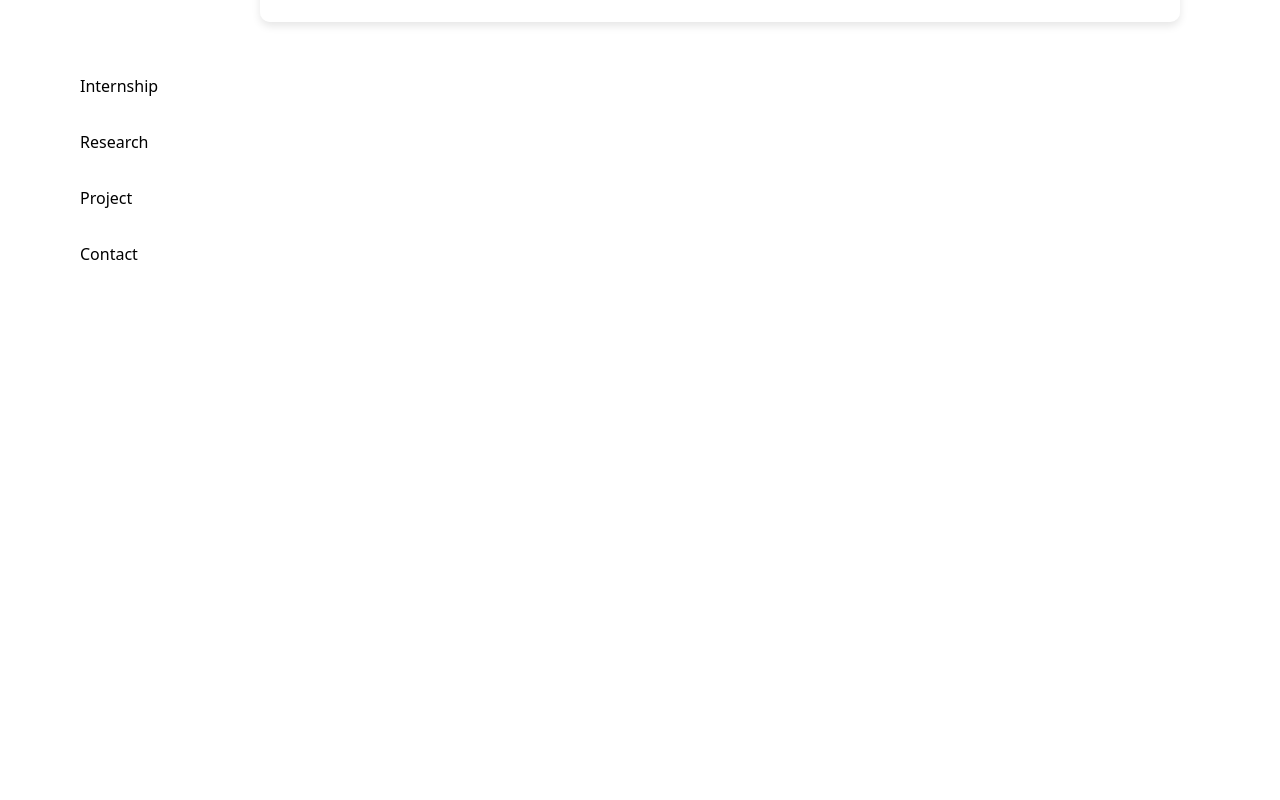
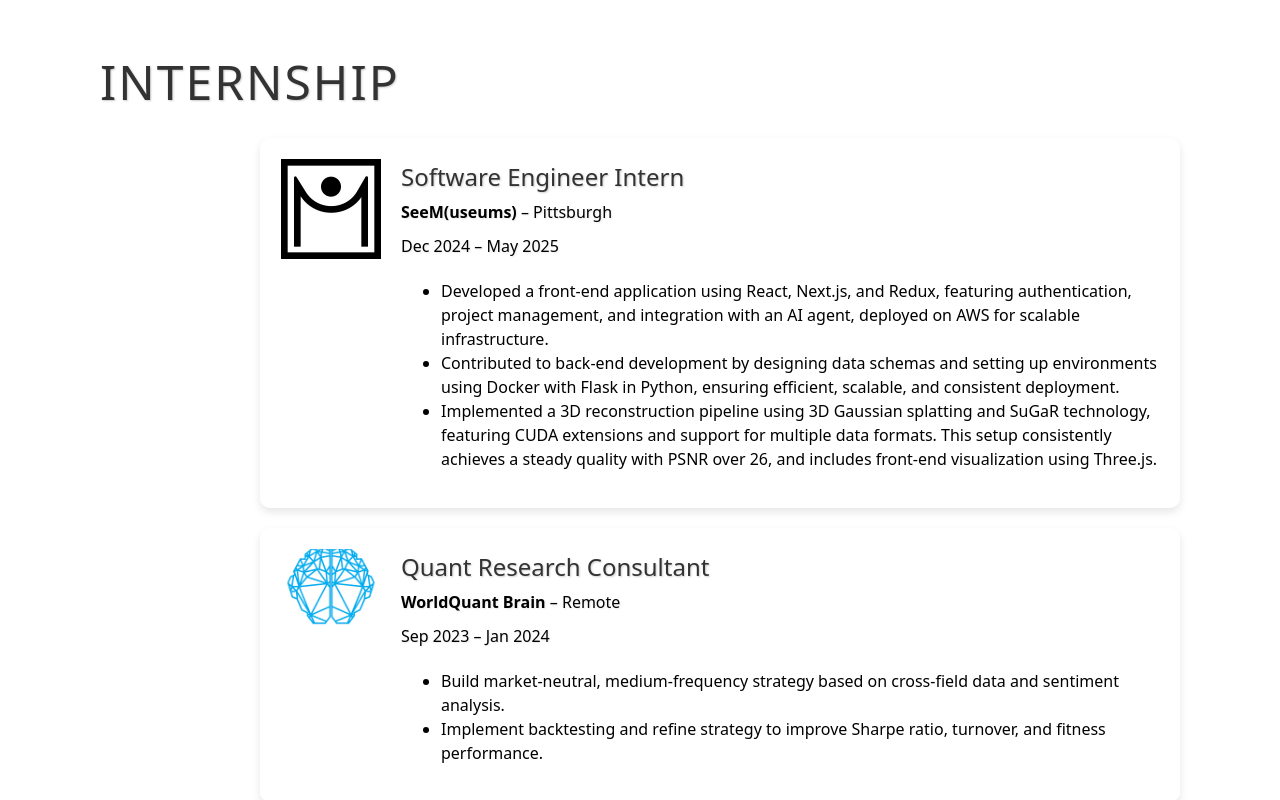
Before and after one commit to Normanisfine/limjiannn, a Next.js app: page / in a window 1280 px wide. Shown: the part 1680-2480 px from the top of the page. Before the commit the page ends 2026 px from the top, so only its background shows below. Built offline with nearby package versions, Linux system fonts and the light colour scheme.

Commit message:
update:intern

```diff
--- a/src/app/bg.css
+++ b/src/app/bg.css
@@ -17,7 +17,7 @@
 .container div:nth-child(1) {
   height: 90%;
   width: 80%;
-  background-color: #87CEFA; /* Light Sky Blue */
+  background-color: #87CEFA;
   left: -29%;
   top: -10%;
 }
@@ -25,7 +25,7 @@
 .container div:nth-child(2) {
   height: 80%;
   width: 70%;
-  background-color: #40E0D0; /* Turquoise */
+  background-color: #40E0D0;
   top: -12%;
   right: -12%;
   animation-delay: 8s;
@@ -34,7 +34,7 @@
 .container div:nth-child(3) {
   height: 65%;
   width: 80%;
-  background-color: #ADD8E6; /* Light Blue */
+  background-color: #ADD8E6;
   bottom: -15%;
   right: -20%;
   animation-delay: 0.3s;
@@ -43,7 +43,7 @@
 .container div:nth-child(4) {
   height: 50%;
   width: 75%;
-  background-color: #90EE90; /* Light Green */
+  background-color: #90EE90;
   bottom: -10%;
   left: -18%;
   animation-delay: 1.2s;
--- a/src/components/Education/Education.css
+++ b/src/components/Education/Education.css
@@ -119,3 +119,41 @@
   color: #FFFFFF; /* White font color */
   background-color: rgb(8, 98, 106); /* Solid blue on hover */
 }
+
+/* Media Queries for Smaller Screens */
+@media (max-width: 768px) {
+  .edu-container h1 {
+    font-size: 2rem; /* Reduce font size for smaller screens */
+    margin-left: 0; /* Remove left margin */
+  }
+
+  .edu-content {
+    flex-direction: column; /* Stack content vertically */
+    width: 100%; /* Full width */
+    margin-left: 0; /* Remove left margin */
+  }
+
+  .edu-logo {
+    margin-right: 0; /* Remove right margin */
+    margin-bottom: 10px; /* Add bottom margin */
+  }
+
+  .edu-logo img {
+    width: 80px; /* Adjust logo size */
+    height: 80px; /* Adjust logo size */
+  }
+}
+
+@media (max-width: 480px) {
+  .edu-container h1 {
+    font-size: 1.5rem; /* Further reduce font size for very small screens */
+  }
+
+  .edu-details h2 {
+    font-size: 1.25rem; /* Reduce font size for smaller screens */
+  }
+
+  .edu-details p, .edu-details ul {
+    font-size: 0.875rem; /* Reduce font size for smaller screens */
+  }
+}
--- a/src/components/Education/Education.tsx
+++ b/src/components/Education/Education.tsx
@@ -52,7 +52,7 @@ export default function Education() {
           <div>
             <ul>
               <li>Worked as a peer tutor for Calculus III at TRIO program.</li>
-              <li>Involved in project development in the NYU Robotics Club (High-Speed Research Network and Drone subgroups).</li>
+              {/* <li>Involved in project development in the NYU Robotics Club (High-Speed Research Network and Drone subgroups).</li> */}
             </ul>
           </div>
 
--- a/src/components/Header/Header.tsx
+++ b/src/components/Header/Header.tsx
@@ -1,20 +1,42 @@
 'use client';
 
-import React from 'react';
+import React, { useState, useEffect, useRef } from 'react';
 import './Header.css';
 import { useRouter } from 'next/navigation';
 
 export default function Header() {
   const router = useRouter();
+  const [isNavOpen, setIsNavOpen] = useState(false);
+  const navRef = useRef<HTMLDivElement>(null);
 
   const handleTitleClick = () => {
     router.push('/');
   };
 
+  const toggleNav = () => {
+    setIsNavOpen(!isNavOpen);
+  };
+
+  const handleClickOutside = (event: MouseEvent) => {
+    if (navRef.current && !navRef.current.contains(event.target as Node)) {
+      setIsNavOpen(false);
+    }
+  };
+
+  useEffect(() => {
+    document.addEventListener('mousedown', handleClickOutside);
+    return () => {
+      document.removeEventListener('mousedown', handleClickOutside);
+    };
+  }, []);
+
   return (
     <header className="header">
-      <h1 className="header-title" onClick={handleTitleClick} >Mingjian Li</h1>
-      <nav className="header-nav">
+      <h1 className="header-title" onClick={handleTitleClick}>Mingjian Li</h1>
+      <button className="nav-toggle" onClick={toggleNav}>
+        ☰
+      </button>
+      <nav ref={navRef} className={`header-nav ${isNavOpen ? 'open' : ''}`}>
         <ul>
           <li><a href="#about">About</a></li>
           <li><a href="#education">Education</a></li>
--- a/src/components/Internship/Internship.css
+++ b/src/components/Internship/Internship.css
@@ -0,0 +1,111 @@
+.internship-container {
+    display: flex;
+    flex-direction: column;
+    align-items: flex-start; /* Align items to the start (left) */
+    text-align: left; /* Align text to the left */
+    padding: 20px;
+    width: 100%; /* Make the container span the full width */
+  }
+
+  .internship-container h1 {
+    font-size: 3rem; /* Adjust the font size as needed */
+    color: #333; /* Change the color as needed */
+    margin-bottom: 20px; /* Add some space below the heading */
+    text-transform: uppercase; /* Transform text to uppercase */
+    letter-spacing: 2px; /* Add some letter spacing */
+    text-shadow: 1px 1px 2px rgba(0, 0, 0, 0.2); /* Subtle shadow */
+  }
+
+  .internship-details {
+    display: flex;
+    align-items: flex-start; /* Align items to the start (left) */
+    text-align: left; /* Align text to the left */
+    margin-bottom: 20px;
+    padding: 20px;
+    background-color: rgba(255, 255, 255, 0.3); /* Semi-transparent white background */
+    border-radius: 10px; /* Rounded corners */
+    box-shadow: 0 4px 8px rgba(0, 0, 0, 0.1); /* Subtle shadow for card effect */
+    border: 1px solid rgba(255, 255, 255, 0.4); /* Light border */
+    backdrop-filter: blur(10px); /* Blur effect for plastic wrap appearance */
+    width: calc(100% - 10rem); /* Make the details span the full width minus the left margin */
+    margin-left: 10rem; /* Add left margin */
+  }
+
+  .internship-logo-container {
+    margin-right: 20px; /* Add some space between the logo and the content */
+    flex-shrink: 0; /* Prevent the logo container from shrinking */
+  }
+
+  .internship-logo {
+    width: 100px; /* Fixed width */
+    height: 100px; /* Fixed height */
+    object-fit: cover; /* Ensure the image scales correctly within the specified dimensions */
+  }
+
+  .internship-content {
+    display: flex;
+    flex-direction: column;
+  }
+
+  .internship-details h2 {
+    margin: 0;
+    font-size: 1.5rem;
+    color: #333;
+    text-shadow: 1px 1px 2px rgba(0, 0, 0, 0.2); /* Subtle shadow */
+  }
+
+  .internship-details p {
+    margin: 5px 0;
+    font-size: 1rem;
+    color: #000000;
+    text-shadow: 1px 1px 2px rgba(0, 0, 0, 0.1); /* Subtle shadow */
+  }
+
+  .internship-details ul {
+    display: block;
+    list-style-type: disc;
+    margin-block-start: 1em;
+    margin-block-end: 1em;
+    margin-inline-start: 0px;
+    margin-inline-end: 0px;
+    padding-inline-start: 40px;
+    unicode-bidi: isolate;
+  }
+
+  /* Media Queries for Smaller Screens */
+  @media (max-width: 768px) {
+    .internship-container h1 {
+      font-size: 2rem; /* Reduce font size for smaller screens */
+      margin-left: 0; /* Remove left margin */
+    }
+
+    .internship-details {
+      flex-direction: column; /* Stack logo and content vertically */
+      width: 100%; /* Full width */
+      margin-left: 0; /* Remove left margin */
+    }
+
+    .internship-logo-container {
+      margin-right: 0; /* Remove right margin */
+      margin-bottom: 10px; /* Add bottom margin */
+    }
+
+    .internship-logo {
+      width: 80px; /* Adjust logo size */
+      height: 80px; /* Adjust logo size */
+    }
+  }
+
+  @media (max-width: 480px) {
+    .internship-container h1 {
+      font-size: 1.5rem; /* Further reduce font size for very small screens */
+    }
+
+    .internship-details h2 {
+      font-size: 1.25rem; /* Reduce font size for smaller screens */
+    }
+
+    .internship-details p, .internship-details ul {
+      font-size: 0.875rem; /* Reduce font size for smaller screens */
+    }
+  }
--- a/src/components/Internship/Internship.tsx
+++ b/src/components/Internship/Internship.tsx
@@ -1,8 +1,74 @@
-import React from 'react'
-import './Internship.css'
+import React from 'react';
+import Image from 'next/image';
+import './Internship.css';
 
 export default function Internship() {
+  const internships = [
+    {
+      title: 'Software Engineer Intern',
+      company: 'SeeM(useums)',
+      location: 'Pittsburgh',
+      duration: 'Dec 2024 – May 2025',
+      logo: '/assets/seemuseums_logo.jpeg', // Path to the logo
+      responsibilities: [
+        'Developed a front-end application using React, Next.js, and Redux, featuring authentication, project management, and integration with an AI agent, deployed on AWS for scalable infrastructure.',
+        'Contributed to back-end development by designing data schemas and setting up environments using Docker with Flask in Python, ensuring efficient, scalable, and consistent deployment.',
+        'Implemented a 3D reconstruction pipeline using 3D Gaussian splatting and SuGaR technology, featuring CUDA extensions and support for multiple data formats. This setup consistently achieves a steady quality with PSNR over 26, and includes front-end visualization using Three.js.',
+      ],
+    },
+    {
+      title: 'Quant Research Consultant',
+      company: 'WorldQuant Brain',
+      location: 'Remote',
+      duration: 'Sep 2023 – Jan 2024',
+      logo:'/assets/wq_logo.png', // Path to the logo
+      responsibilities: [
+        'Build market-neutral, medium-frequency strategy based on cross-field data and sentiment analysis.',
+        'Implement backtesting and refine strategy to improve Sharpe ratio, turnover, and fitness performance.',
+      ],
+    },
+    {
+      title: 'Audit Intern',
+      company: 'KPMG',
+      location: 'Shanghai, China',
+      duration: 'Jan 2023 – Feb 2023',
+      logo: '/assets/kpmg_logo.jpeg', // Path to the logo
+      responsibilities: [
+        'Recognized risk points and conducted assessment in collaboration with colleagues to enhance analysis procedure.',
+        'Performed inquiry, recalculation, observation and other substantive procedures for the integrity of assets, payroll and expense accounts and contributed to regulatory compliance audits for 5 international companies.',
+        'Investigated subsequent events and conducted substantive tests of year-end transaction for each corporation.',
+      ],
+    },
+  ];
+
   return (
-    <div>Internship</div>
-  )
+    <div className='internship-container'>
+      <h1>Internship</h1>
+      {internships.map((internship, index) => (
+        <div key={index} className='internship-details'>
+          <div className='internship-logo-container'>
+            {internship.logo && (
+              <Image
+                src={internship.logo}
+                alt={`${internship.company} Logo`}
+                width={100}
+                height={100}
+                className="internship-logo"
+              />
+            )}
+          </div>
+          <div className='internship-content'>
+            <h2>{internship.title}</h2>
+            <p><strong>{internship.company}</strong> – {internship.location}</p>
+            <p>{internship.duration}</p>
+            <ul>
+              {internship.responsibilities.map((responsibility, idx) => (
+                <li key={idx}>{responsibility}</li>
+              ))}
+            </ul>
+          </div>
+        </div>
+      ))}
+    </div>
+  );
 }
```
Also changed, not shown: src/components/Header/Header.css (+58 -4 lines), public/assets/wq_logo.png (added).
